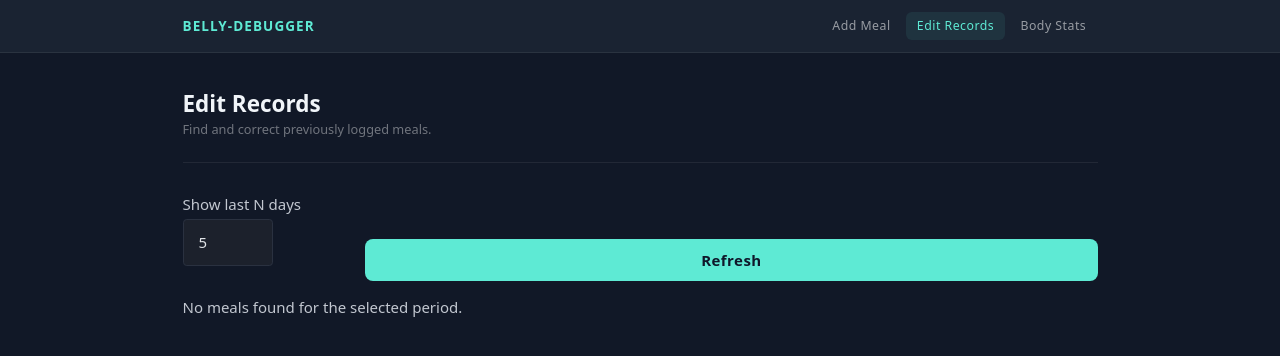
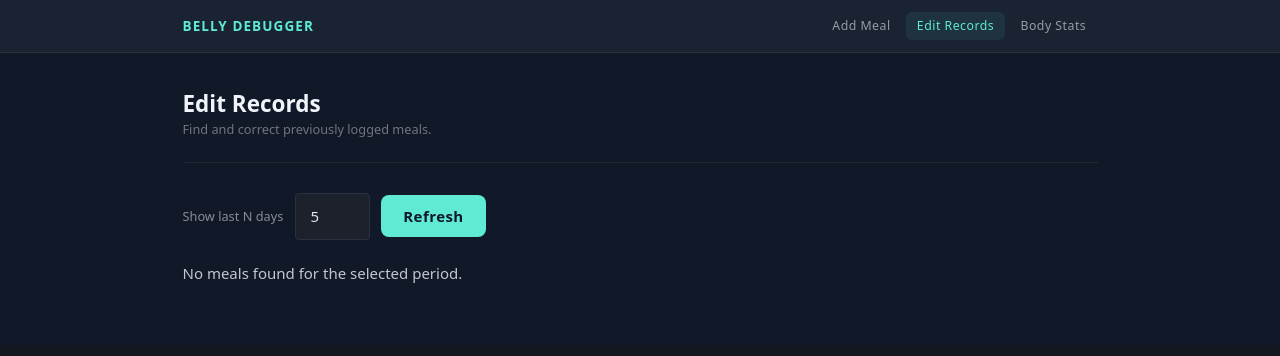
Before and after one commit to lukjasin/belly-debugger, a FastAPI app: page /edit-records in a window 1280 px wide. Shown: the top 356 px of the page. Run offline with FastAPI, Linux system fonts and the light colour scheme; data that the repository does not hold is empty; some libraries are stand-ins or nearby versions.

Commit message:
ui adjustments

```diff
--- a/templates/base.html
+++ b/templates/base.html
@@ -144,7 +144,7 @@
 
   <div class="topbar">
     <div class="topbar-inner">
-      <a href="/" class="topbar-brand">{{ app_name }}</a>
+      <a href="/" class="topbar-brand">{{ app_name | replace('-', ' ') | upper }}</a>
       <nav class="topbar-nav">
         <a href="/add-meal"     class="{{ 'active' if active == 'add_meal'     else '' }}">Add Meal</a>
         <a href="/edit-records" class="{{ 'active' if active == 'edit_records' else '' }}">Edit Records</a>
--- a/templates/edit_records.html
+++ b/templates/edit_records.html
@@ -7,12 +7,10 @@
   <p>Find and correct previously logged meals.</p>
 </div>
 
-<form method="get" action="/edit-records" style="display:flex; gap:1rem; align-items:flex-end; margin-bottom:1rem;">
-  <label style="margin:0">
-    Show last N days
-    <input type="number" name="days" value="{{ days }}" min="1" max="30" style="width:6rem" />
-  </label>
-  <button type="submit" style="margin:0">Refresh</button>
+<form method="get" action="/edit-records" style="display:flex; gap:0.75rem; align-items:center; margin-bottom:1.5rem;">
+  <label style="margin:0; font-size:0.85rem; color:rgba(255,255,255,0.5); white-space:nowrap">Show last N days</label>
+  <input type="number" name="days" value="{{ days }}" min="1" max="30" style="width:5rem; margin:0" />
+  <button type="submit" style="margin:0; width:auto">Refresh</button>
 </form>
 
 {% if not meals %}
--- a/ui.py
+++ b/ui.py
@@ -26,10 +26,14 @@ def get_influx_client():
 
 
 def fetch_meals(days: int) -> list[dict]:
+    start = datetime.datetime.combine(
+        datetime.date.today() - datetime.timedelta(days=days - 1),
+        datetime.time.min
+    )
     client = get_influx_client()
     query = f"""
 from(bucket: "{INFLUXDB_BUCKET}")
-  |> range(start: -{days}d)
+  |> range(start: {start.isoformat()}Z)
   |> filter(fn: (r) => r._measurement == "nutrition")
   |> pivot(rowKey: ["_time"], columnKey: ["_field"], valueColumn: "_value")
   |> sort(columns: ["_time"], desc: true)
```
